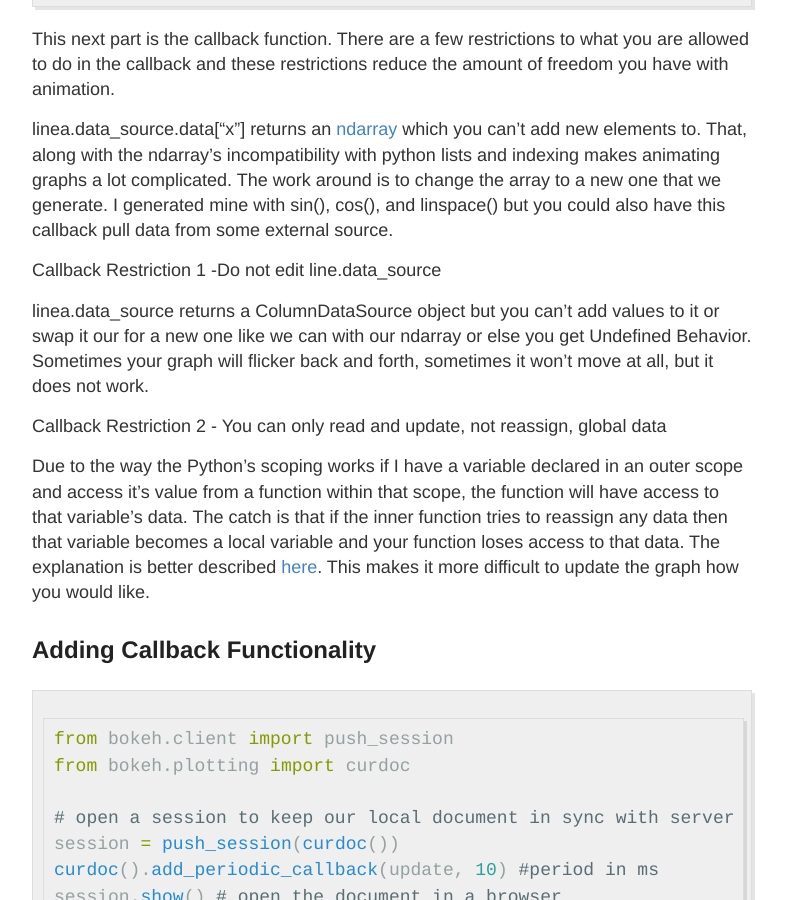
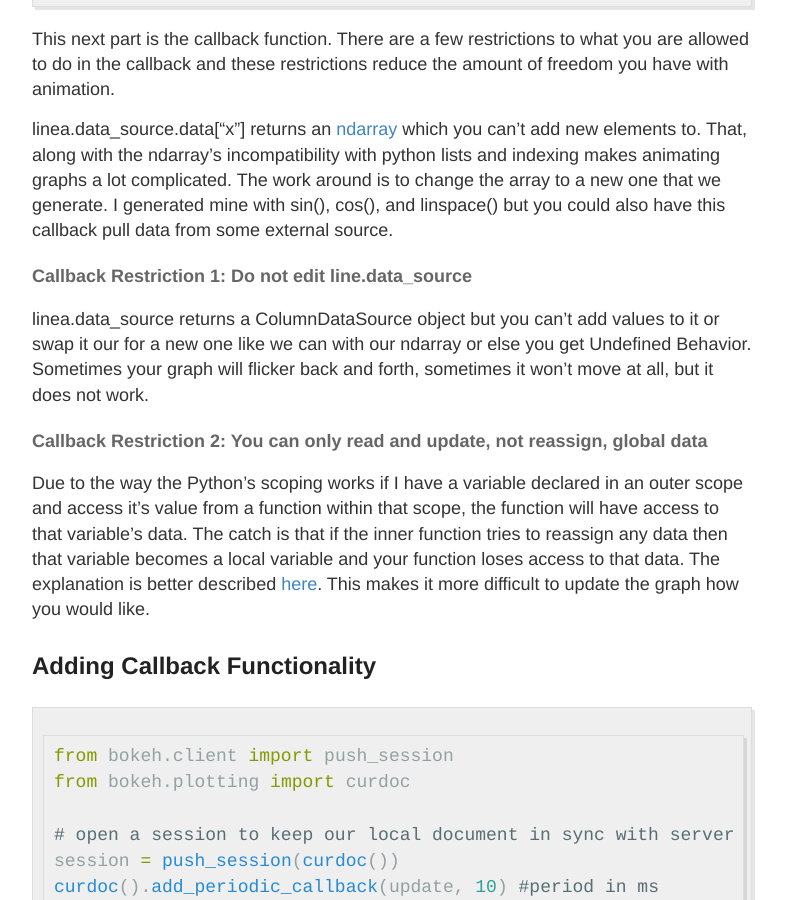
Before and after one commit to atomar94/atomar94.github.io, a Jekyll site: the page built from _posts/2016-3-27-real-time-streaming-plots-with-python-and-bokeh.md, in a window 1280 px wide and 900 px high, scrolled down 1916 px. Shown: the whole window, without its empty margins (248-1034 px from the left). Built offline with Jekyll 4.4.1, drawn with Linux system fonts in a browser that asks for light colours.

```diff
--- a/_posts/2016-3-27-real-time-streaming-plots-with-python-and-bokeh.md
+++ b/_posts/2016-3-27-real-time-streaming-plots-with-python-and-bokeh.md
@@ -57,11 +57,11 @@ This next part is the callback function. There are a few restrictions to what yo
 
 linea.data_source.data["x"] returns an [ndarray](https://docs.scipy.org/doc/numpy-1.10.0/reference/generated/numpy.ndarray.html) which you can't add new elements to. That, along with the ndarray's incompatibility with python lists and indexing makes animating graphs a lot complicated. The work around is to change the array to a new one that we generate. I generated mine with sin(), cos(), and linspace() but you could also have this callback pull data from some external source.
 
-Callback Restriction 1 -Do not edit line.data_source
+#### Callback Restriction 1: Do not edit line.data_source
 
 linea.data_source returns a ColumnDataSource object but you can't add values to it or swap it our for a new one like we can with our ndarray or else you get Undefined Behavior. Sometimes your graph will flicker back and forth, sometimes it won't move at all, but it does not work.
 
-Callback Restriction 2 - You can only read and update, not reassign, global data
+#### Callback Restriction 2: You can only read and update, not reassign, global data
 
 Due to the way the Python's scoping works if I have a variable declared in an outer scope and access it's value from a function within that scope, the function will have access to that variable's data. The catch is that if the inner function tries to reassign any data then that variable becomes a local variable and your function loses access to that data. The explanation is better described [here](http://www.python-course.eu/python3_global_vs_local_variables.php). This makes it more difficult to update the graph how you would like.
 
```
